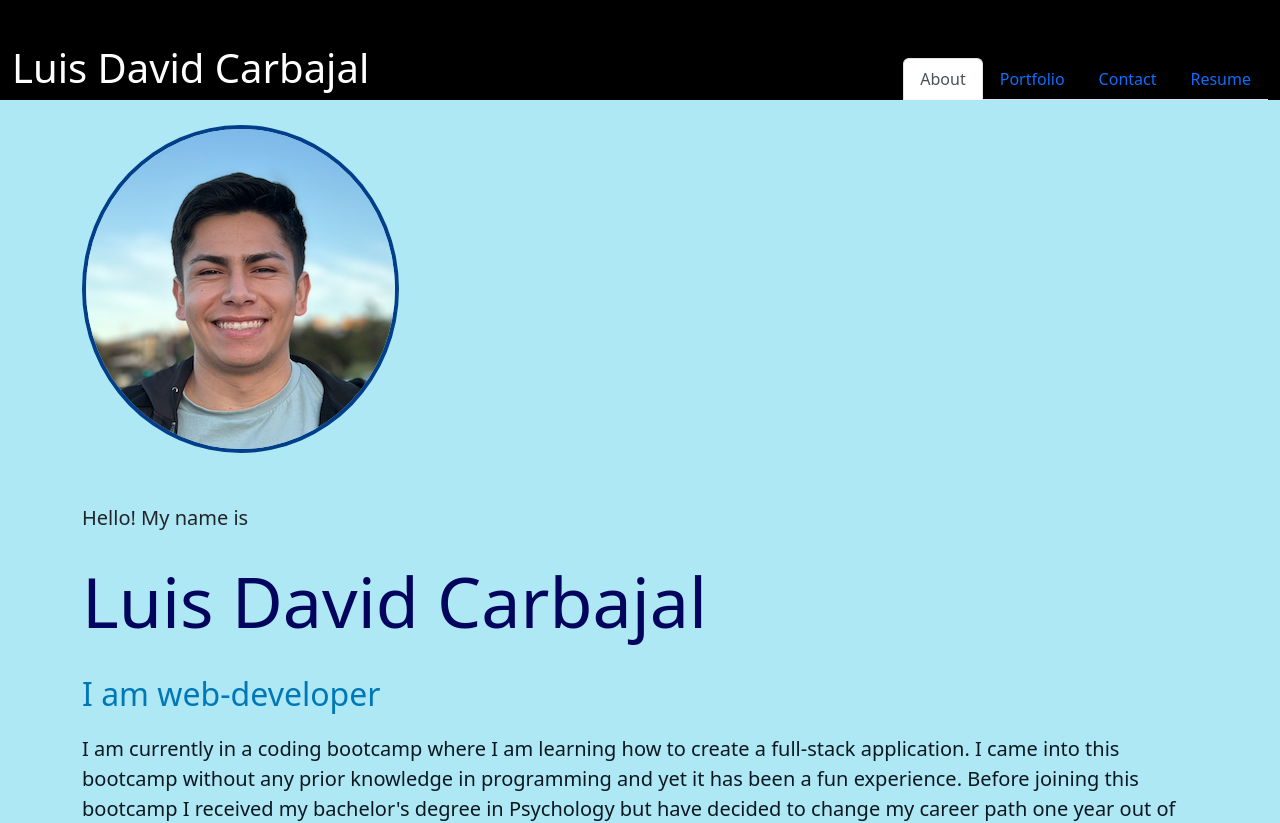
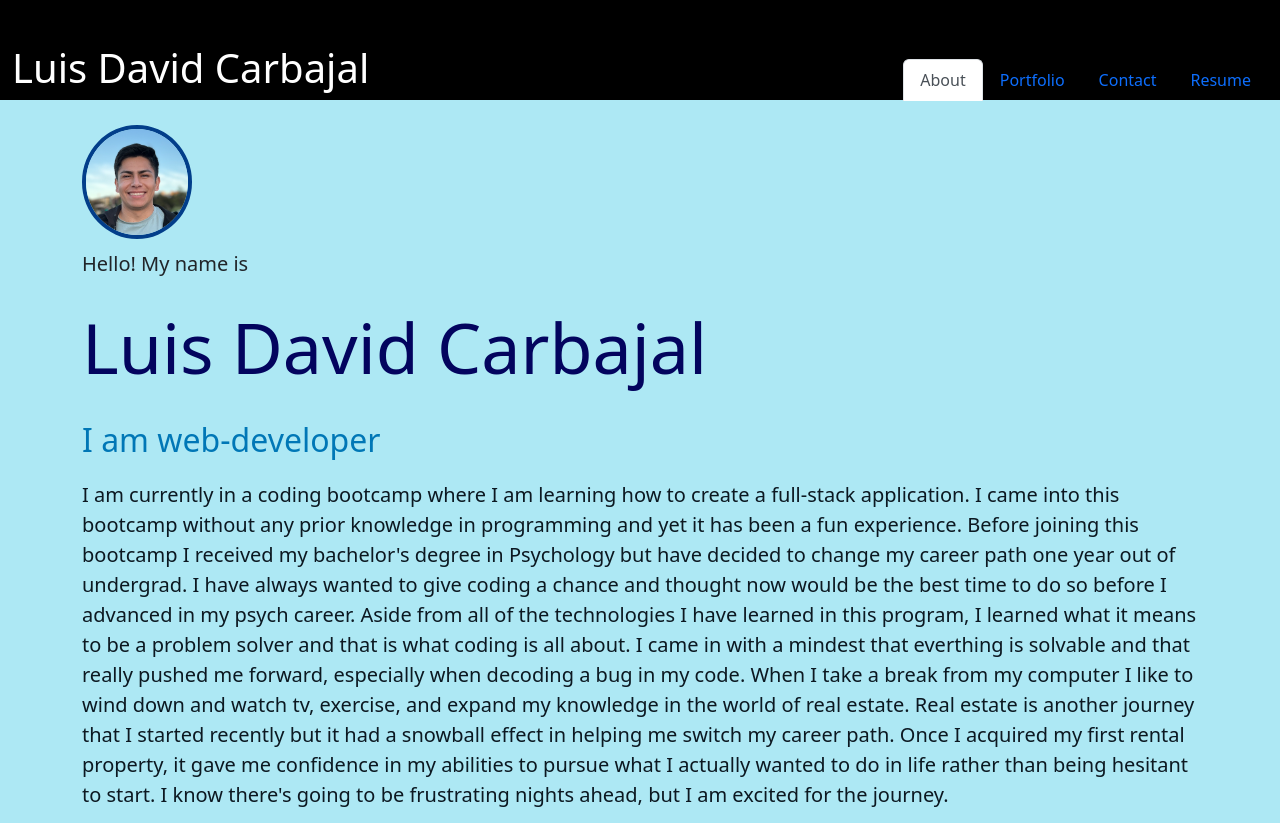
Before and after one commit to Luis00809/Portfolio, a React (Vite) app: page / in a window 1280 px wide. Shown: the top 823 px of the page. Built offline with nearby package versions, Linux system fonts and the light colour scheme.

Commit message:
adjusts navbar

```diff
--- a/src/components/UI/Navbar.jsx
+++ b/src/components/UI/Navbar.jsx
@@ -1,14 +1,20 @@
 import { Link, useLocation } from 'react-router-dom';
+import "../../styles/navbar.css";
 
 const styles = {
   nav: {
     height: '100px',
-    background: "black"
+    background: "black",
   },
   name: {
     color: "white"
+  },
+  border: {
+    border: "none"
   }
 }
+
+
 
  function Nav() {
     const currentPage = useLocation().pathname;
@@ -18,12 +24,12 @@ const styles = {
         <div className='row'>
           <h1 style={styles.name}>Luis David Carbajal</h1>
         </div>
-        <div className='d-flex justify-content-end '>
-          <ul className="nav nav-tabs ">
+        <div  className='d-flex justify-content-end '>
+          <ul style={styles.border} className="nav nav-tabs ">
             <li className="nav-item">
               <Link
                 to="/"
-                className={currentPage === '/' ? 'nav-link active' : 'nav-link'}
+                className={currentPage === '/' ? 'nav-link active back' : 'nav-link'}
               >
                 About
               </Link>
@@ -31,7 +37,8 @@ const styles = {
             <li className="nav-item">
               <Link
                 to="/portfolio"
-                className={currentPage === '/portfolio' ? 'nav-link active' : 'nav-link'}
+                className={currentPage === '/portfolio' ? 'nav-link active back' : 'nav-link'}
+
               >
                 Portfolio
               </Link>
--- a/src/pages/About.jsx
+++ b/src/pages/About.jsx
@@ -2,12 +2,13 @@ const styles = {
     image: {
         borderRadius: "50%",
         border: "4px solid rgb(2, 62, 138)",
-        marginBottom: '50px',
-        marginTop: '25px'
+        marginBottom: '10px',
+        marginTop: '25px',
+        width: "110px"
     },
     nameP: {
         fontSize: '70px',
-        color: "rgb(3, 4, 94)"
+        color: "rgb(3, 4, 94)",
     },
     pHeight: {
         height: '12px'
@@ -16,7 +17,7 @@ const styles = {
         color: "rgb(12, 24, 33)"
     },
     subHead:{
-        color: 'rgb(0, 119, 182)'
+        color: 'rgb(0, 119, 182)',
     }
 
 
--- /dev/null
+++ b/src/styles/navbar.css
@@ -0,0 +1,3 @@
+.nav-item:hover {
+    background-color: red;
+}
```
